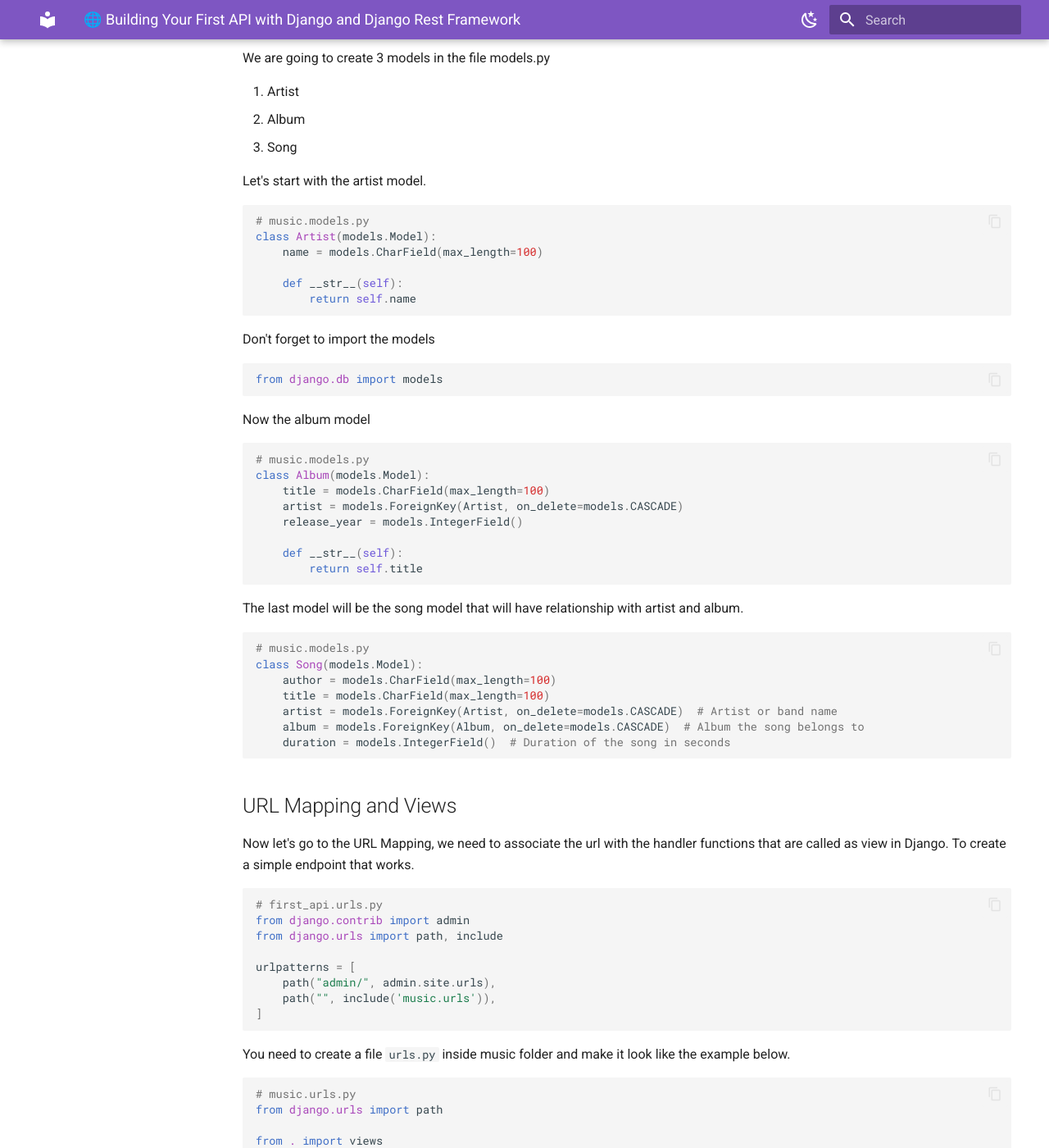
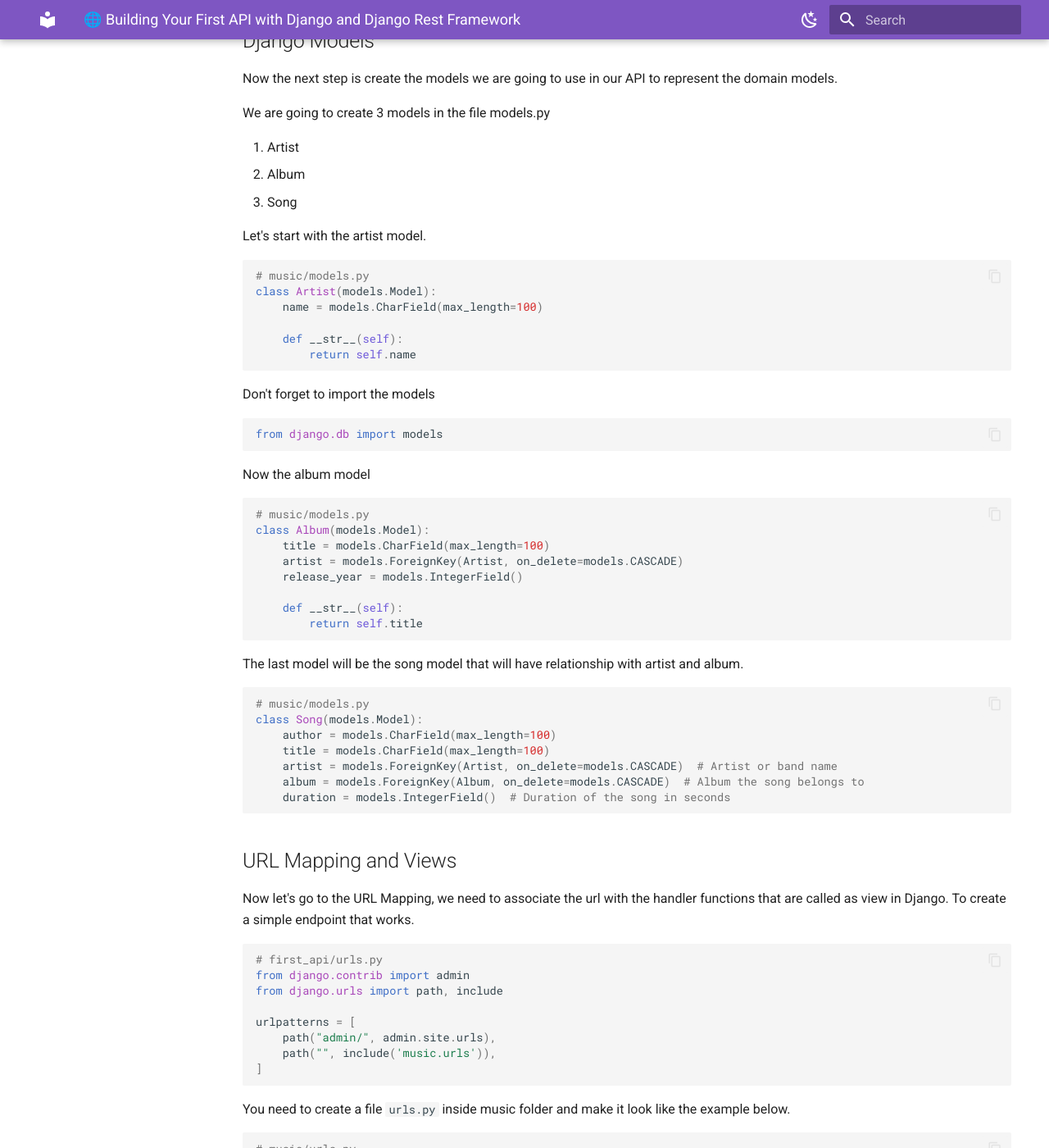
Before and after one commit to lipemorais/building-your-first-api-with-django-and-django-rest-framework, an MkDocs documentation site: the page built from docs/images/index.md, in a window 1280 px wide and 1400 px high, scrolled down 3179 px. Shown: the whole window at 82% size. Built offline with MkDocs 1.6.1 and Material for MkDocs 9.7.7, drawn with Linux system fonts in a browser that asks for light colours; some of the changed text lies outside the part shown.

Commit message:
Correct file paths in documentation
This commit corrects the file paths provided in the documentation, changing from dot notation to the correct slash notation. It also removes an empty item in the requirements list in the documentation.

````diff
--- a/docs/images/index.md
+++ b/docs/images/index.md
@@ -131,7 +131,7 @@ We are going to create 3 models in the file models.py
 Let's start with the artist model.
 
 ```python
-# music.models.py
+# music/models.py
 class Artist(models.Model):
     name = models.CharField(max_length=100)
 
@@ -145,7 +145,7 @@ from django.db import models
 ```
 Now the album model
 ```python
-# music.models.py
+# music/models.py
 class Album(models.Model):
     title = models.CharField(max_length=100)
     artist = models.ForeignKey(Artist, on_delete=models.CASCADE)
@@ -158,7 +158,7 @@ class Album(models.Model):
 The last model will be the song model that will have relationship with artist and album.
 
 ```python
-# music.models.py
+# music/models.py
 class Song(models.Model):
     author = models.CharField(max_length=100)
     title = models.CharField(max_length=100)
@@ -173,7 +173,7 @@ Now let's go to the URL Mapping, we need to associate the url with the handler f
 
 
 ```python
-# first_api.urls.py
+# first_api/urls.py
 from django.contrib import admin
 from django.urls import path, include
 
@@ -186,7 +186,7 @@ urlpatterns = [
 You need to create a file `urls.py` inside music folder and make it look like the example below.
 
 ```python
-# music.urls.py
+# music/urls.py
 from django.urls import path
 
 from . import views
@@ -200,7 +200,7 @@ And last but not least you need to create this
 you need to create the view. A function view in this case.
 
 ```python
-# music.views.py
+# music/views.py
 from django.http import HttpResponse
 
 
@@ -247,7 +247,7 @@ With the serializer in place we need more 2 steps, the url mapping and the view.
 Let's do both in sequence, first the view. For the view we are going to use a [ModelViewSet](https://www.django-rest-framework.org/api-guide/viewsets/#modelviewset). Inside our file `music.views.py` we need to add this snipper.
 
 ```python
-# music.views.py
+# music/views.py
 ...
 class ArtistViewSet(viewsets.ModelViewSet):
     queryset = Artist.objects.all()
@@ -270,7 +270,7 @@ from music.serializers import ArtistSerializer
 Ok, now we just need to map our ArtistViewSet to a URL. In our `music.urls.py` we are going to use one more resource that DRF provides us, the [Default Router](https://www.django-rest-framework.org/api-guide/routers/#defaultrouter). It will create a set of common routes for our ViewSet.
 This will be the code:
 ```python
-# music.urls.py
+# music/urls.py
 from django.urls import path, include
 from rest_framework import routers
 
````
Also changed, not shown: other parts of docs/images/index.md (+2 -2 lines).
